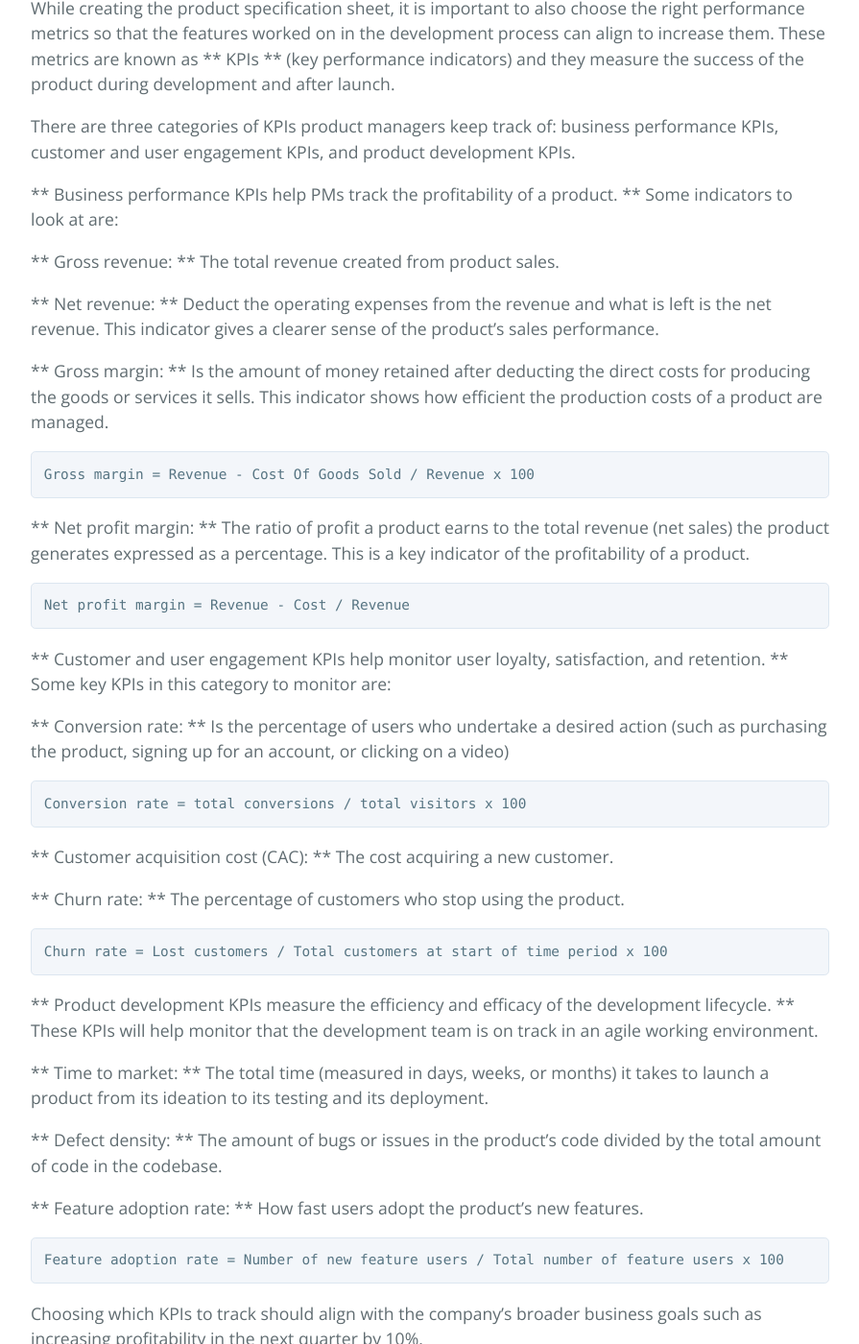
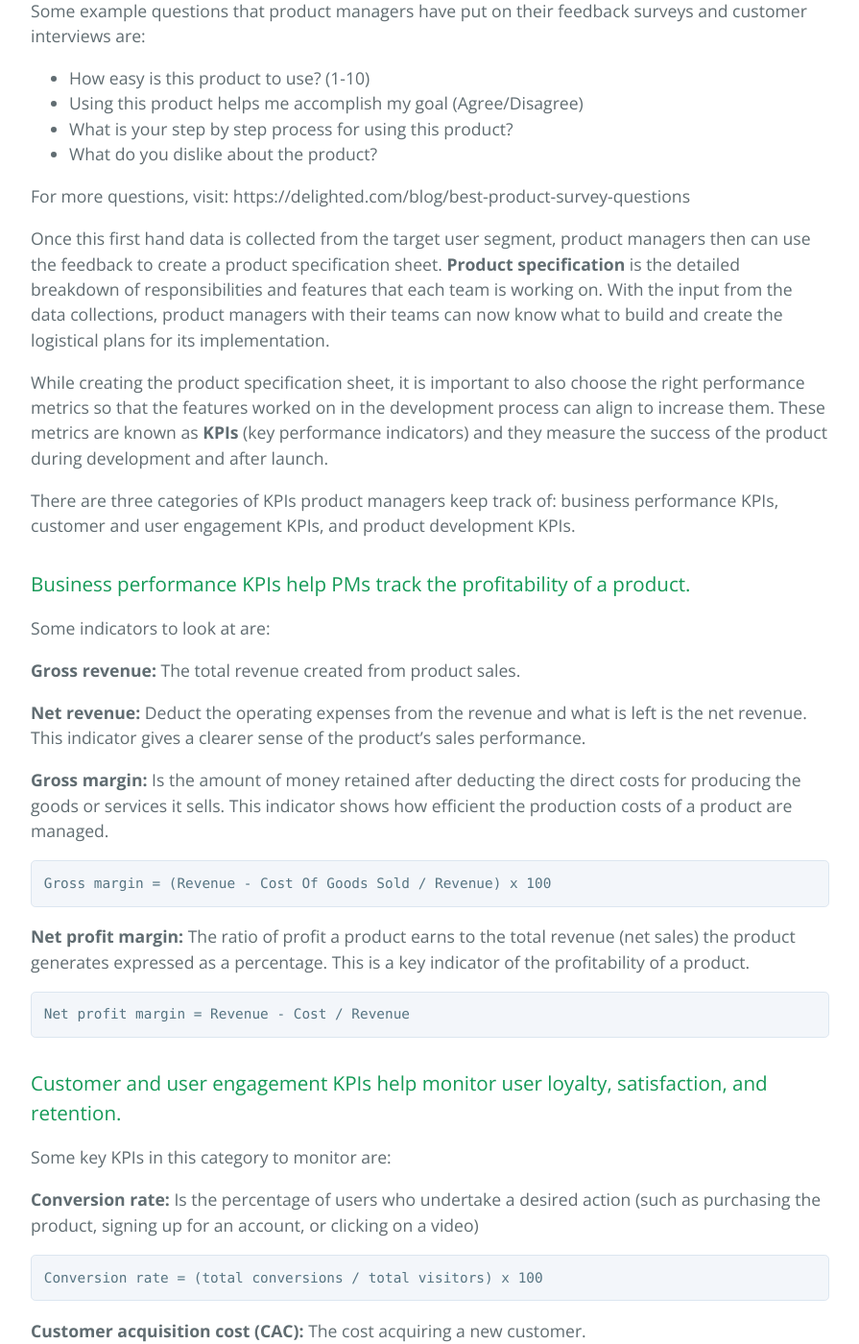
Before and after one commit to learning-software-engineering/learning-software-engineering.github.io, a Jekyll site: the page built from Topics/Product_Management/Product_Development_Strategy.md, in a window 1280 px wide and 1400 px high, scrolled down 3696 px. Shown: the whole window at 96% size, without its empty margins (192-1087 px from the left). Built offline with Jekyll 4.4.1, drawn with Linux system fonts in a browser that asks for light colours; our own code applies the rules of GitHub Pages for plain Markdown files; some of the changed text lies outside the part shown.

Commit message:
Update Product_Development_Strategy.md
This commit was to fix formatting in the wiki article. Please look at the original PR with peer reviews, #411 for the marking process.

````diff
--- a/Topics/Product_Management/Product_Development_Strategy.md
+++ b/Topics/Product_Management/Product_Development_Strategy.md
@@ -1,5 +1,7 @@
+# Product Development Strategy For Product Managers
+
 ## Table of Contents
-- [What is a Product Development Strategy and Why is it Important?](#PDS)
+- [Why Create A Product Development Strategy](#PDS)
 - [Steps to Build a Product Development Strategy](#steps)
   - [Conduct Market Research](#market-research)
   - [Conduct Primary Research](#primary-research)
@@ -8,7 +10,7 @@
 - [Sources](#sources)
 
 <a name="PDS"></a>
-# What is a Product Development Strategy and Why is it Important?
+# Why Create A Product Development Strategy?
 
 When creating a new product as a product manager, the common stages involve organizing and overseeing cross functional teams through these stages of the product life cycle:
 
@@ -36,36 +38,34 @@ Product development strategies will vary based on a variety of factors such as t
 <a name="market-research"></a>
 ## 1. Conduct Market Research
 
-	An idea for a new feature or product may sound great in theory. However, to discover if there would be a real demand in the market, then effective market research must first be conducted to ensure true product-market fit. Conducting market research is the preliminary data gathering step, in which the product research team looks at existing data to gain an understanding of the general user scape to find where the demand or pain points may lie.
+An idea for a new feature or product may sound great in theory. However, to discover if there would be a real demand in the market, then effective market research must first be conducted to ensure true product-market fit.
 
 Common sources PM’s use include industry reports, statistics, and news articles, to find where their proposed new product may fit in the market. They then collect, aggregate, and form ideas from the data and put it in a centralized location to  decide on the direction of the product.
 
 With many possible directions that a product can take, it is important for a product manager to choose a prioritization framework to streamline the decision making process and pick the most suitable features of a product to work on.
 
-A ** prioritization framework ** is designed to help teams make informed decisions about choosing which opportunities to pursue based on preestablished business goals, product requirements, and constraints.
+A **prioritization framework** is designed to help teams make informed decisions about choosing which opportunities to pursue based on preestablished business goals, product requirements, and constraints.
 
 A commonly used framework used in industry is the RICE framework.
 
-** RICE framework: **
+### RICE framework:
 Developed by Intercom to improve its own internal company decision making efforts, the RICE framework allows PMs to score each initiative they may consider pursuing according to the four factors:
 
-** Reach: ** Product managers first consider how many users their product will reach in a given time period. The terms ‘user’ and ‘time period’ can be defined differently based on the circumstances of the project. For example, users can refer to the number of free-trial signups or in app purchases made and the time period can be a month, a year, etc.
+**Reach:** Product managers first consider how many users their product will reach in a given time period. The terms ‘user’ and ‘time period’ can be defined differently based on the circumstances of the project. For example, users can refer to the number of free-trial signups or in app purchases made and the time period can be a month, a year, etc.
 
 The score will be the number of people you’ve estimated you will reach. If there were 1000 new signups in the course of a month, then the score is 1000.
 
-** Impact: ** The impact of a product can be both quantitative or qualitative. Quantitative measures can be how many people have bought the new product, while qualitative measures can be measured in a self defined scale such as perceived increase in customer satisfaction.
+**Impact:** The impact of a product can be both quantitative or qualitative. Quantitative measures can be how many people have bought the new product, while qualitative measures can be measured in a self defined scale such as perceived increase in customer satisfaction.
 
 The original scale developed by Intercom was out of 3 (being the biggest impact) and with 0.25 (being the lowest)
 
-** Confidence: ** So far, there can be a mixture of quantitative data to support the feasibility of a new product (such as with the Reach score) and scores where it is less data driven (such as the Impact score, when measuring customer satisfaction).
+**Confidence:** So far, there can be a mixture of quantitative data to support the feasibility of a new product (such as with the Reach score) and scores where it is less data driven (such as the Impact score, when measuring customer satisfaction).
 
 The confidence score accounts for this and scales the overall project score by the team’s confidence in the viability of the project. 100% means high confidence, 80% means medium confidence, and 50% means low confidence. When the score is 50%, this usually means that the project has unrealistic objectives and can be put down in order to pursue other priorities.
 
-** Effort: ** The effort score accounts for the potential downsides of pursuing this project. Calculating an effort score is done by estimating the time needed to complete the idea. This timeframe can again be self defined based on the constraints of the team.
+**Effort:** The effort score accounts for the potential downsides of pursuing this project. Calculating an effort score is done by estimating the time needed to complete the idea. This timeframe can again be self defined based on the constraints of the team.
 
-RICE score = $ Reach \cdot Impact \cdot Confidence \div Effort $
-
-Once the field is narrowed, the next stage of the product development strategy can be conducted to help strengthen the existing ideas.
+![image](https://github.com/learning-software-engineering/learning-software-engineering.github.io/assets/110625608/c1c2f24c-78c3-4614-9361-0f6322898553)
 
 <a name="primary-research"></a>
 ## 2. Conduct Primary Research
@@ -85,56 +85,59 @@ Some example questions that product managers have put on their feedback surveys
 
 For more questions, visit: https://delighted.com/blog/best-product-survey-questions
 
-Once this first hand data is collected from the target user segment, product managers then can use the feedback to create a product specification sheet. ** Product specification ** is the detailed breakdown of responsibilities and features that each team is working on. With the input from the data collections, product managers with their teams can now know what to build and create the logistical plans for its implementation.
+Once this first hand data is collected from the target user segment, product managers then can use the feedback to create a product specification sheet. **Product specification** is the detailed breakdown of responsibilities and features that each team is working on. With the input from the data collections, product managers with their teams can now know what to build and create the logistical plans for its implementation.
 
-While creating the product specification sheet, it is important to also choose the right performance metrics so that the features worked on in the development process can align to increase them. These metrics are known as ** KPIs ** (key performance indicators) and they measure the success of the product during development and after launch.
+While creating the product specification sheet, it is important to also choose the right performance metrics so that the features worked on in the development process can align to increase them. These metrics are known as **KPIs** (key performance indicators) and they measure the success of the product during development and after launch.
 
 There are three categories of KPIs product managers keep track of: business performance KPIs, customer and user engagement KPIs, and product development KPIs.
 
-** Business performance KPIs help PMs track the profitability of a product. ** Some indicators to look at are:
+### Business performance KPIs help PMs track the profitability of a product.
+Some indicators to look at are:
 
-** Gross revenue: ** The total revenue created from product sales.
+**Gross revenue:** The total revenue created from product sales.
 
-** Net revenue: ** Deduct the operating expenses from the revenue and what is left is the net revenue. This indicator gives a clearer sense of the product’s sales performance.
+**Net revenue:** Deduct the operating expenses from the revenue and what is left is the net revenue. This indicator gives a clearer sense of the product’s sales performance.
 
-** Gross margin: ** Is the amount of money retained after deducting the direct costs for producing the goods or services it sells. This indicator shows how efficient the production costs of a product are managed.
+**Gross margin:** Is the amount of money retained after deducting the direct costs for producing the goods or services it sells. This indicator shows how efficient the production costs of a product are managed.
 
 ```
-Gross margin = Revenue - Cost Of Goods Sold / Revenue x 100
+Gross margin = (Revenue - Cost Of Goods Sold / Revenue) x 100
 ```
 
-** Net profit margin: ** The ratio of profit a product earns to the total revenue (net sales) the product generates expressed as a percentage. This is a key indicator of the profitability of a product.
+**Net profit margin:** The ratio of profit a product earns to the total revenue (net sales) the product generates expressed as a percentage. This is a key indicator of the profitability of a product.
 
 ```
 Net profit margin = Revenue - Cost / Revenue
 ```
 
-** Customer and user engagement KPIs help monitor user loyalty, satisfaction, and retention. ** Some key KPIs in this category to monitor are:
+### Customer and user engagement KPIs help monitor user loyalty, satisfaction, and retention.
+Some key KPIs in this category to monitor are:
 
-** Conversion rate: ** Is the percentage of users who undertake a desired action (such as purchasing the product, signing up for an account, or clicking on a video)
+**Conversion rate:** Is the percentage of users who undertake a desired action (such as purchasing the product, signing up for an account, or clicking on a video)
 
 ```
-Conversion rate = total conversions / total visitors x 100
+Conversion rate = (total conversions / total visitors) x 100
 ```
 
-** Customer acquisition cost (CAC): ** The cost acquiring a new customer.
+**Customer acquisition cost (CAC):** The cost acquiring a new customer.
 
-** Churn rate: ** The percentage of customers who stop using the product.
+**Churn rate:** The percentage of customers who stop using the product.
 
 ```
-Churn rate = Lost customers / Total customers at start of time period x 100
+Churn rate = (Lost customers / Total customers at start of time period) x 100
 ```
 
-** Product development KPIs measure the efficiency and efficacy of the development lifecycle. ** These KPIs will help monitor that the development team is on track in an agile working environment.
+### Product development KPIs measure the efficiency and efficacy of the development lifecycle.
+These KPIs will help monitor that the development team is on track in an agile working environment.
 
-** Time to market: ** The total time (measured in days, weeks, or months) it takes to launch a product from its ideation to its testing and its deployment.
+**Time to market:** The total time (measured in days, weeks, or months) it takes to launch a product from its ideation to its testing and its deployment.
 
-** Defect density: ** The amount of bugs or issues in the product’s code divided by the total amount of code in the codebase.
+**Defect density:** The amount of bugs or issues in the product’s code divided by the total amount of code in the codebase.
 
-** Feature adoption rate: ** How fast users adopt the product’s new features.
+**Feature adoption rate:** How fast users adopt the product’s new features.
 
 ```
-Feature adoption rate = Number of new feature users / Total number of feature users x 100
+Feature adoption rate = (Number of new feature users / Total number of feature users) x 100
 ```
 
 Choosing which KPIs to track should align with the company’s broader business goals such as increasing profitability in the next quarter by 10%.
@@ -144,14 +147,14 @@ Choosing which KPIs to track should align with the company’s broader business
 
 Creating a prototype during product development is important in several respects:
 
-- ** Iterate better: **  The conventional method of creating a formal requirements document is a highly time consuming process. In order to give specific and detailed feedback, the person must study the document extensively to know where to request their changes. With prototypes however, if a change is required, the requester can directly point to the place in the UI where the change is requested. This allows product teams to make changes faster, and iterate better.
-- ** Better technical feedback: ** Developers often see the product late in the design process. If they can be shown a prototype of the product early on however, (instead of the usual lengthy documentation) they can easily see the dependencies between elements and suggest new solutions to help build the MVP.
+- **Iterate better:**  The conventional method of creating a formal requirements document is a highly time consuming process. In order to give specific and detailed feedback, the person must study the document extensively to know where to request their changes. With prototypes however, if a change is required, the requester can directly point to the place in the UI where the change is requested. This allows product teams to make changes faster, and iterate better.
+- **Better technical feedback:** Developers often see the product late in the design process. If they can be shown a prototype of the product early on however, (instead of the usual lengthy documentation) they can easily see the dependencies between elements and suggest new solutions to help build the MVP.
 
-The ** Minimum Viable Product ** (MVP) is the simplest version of a product, and has the express purpose of having enough features to attract customers and validate a product idea.
+The **Minimum Viable Product** (MVP) is the simplest version of a product, and has the express purpose of having enough features to attract customers and validate a product idea.
 
 Testing the product allows the product team to see how customers may use or respond to the new capability and allows for the capture of errors before its launch. Standard industry approaches to product testing include A/B testing and QA testing.
 
-** A/B Testing **
+### A/B Testing
 
 This form of testing is when two or more versions of the same product are created. They may vary slightly—the size of text in a website’s UI for example—or considerably such as different shapes for the device. This allows the product team to identify the best performing feature through learning about user preferences and needs.
 
@@ -189,9 +193,9 @@ Key things to keep in mind for the launch are:
 
 It it important to monitor KPIs once the product has been released to market in for several reasons:
 
-- ** Measures progress over time: ** KPIs are quantifiable data which can be tracked in order to see whether your product is meeting your business goals over a period of time. By tracking the net profit margin, total revenue, and gross margin, businesses can track their financial growth and make changes accordingly.
+- **Measures progress over time:** KPIs are quantifiable data which can be tracked in order to see whether your product is meeting your business goals over a period of time. By tracking the net profit margin, total revenue, and gross margin, businesses can track their financial growth and make changes accordingly.
 
-- ** Make informed decisions: ** KPIs allow your team to use data to make educated choices towards the product. For example, if your revenue decreased by 20%, you can look at subscription losses, churn rate, and conversion rate to make an informed hypothesis and make a solution based on that.
+- **Make informed decisions:** KPIs allow your team to use data to make educated choices towards the product. For example, if your revenue decreased by 20%, you can look at subscription losses, churn rate, and conversion rate to make an informed hypothesis and make a solution based on that.
 
 Products launched to the market may grow and decline and it is important to monitor quantifiable metrics through KPIs and continual user testing, in order to create better features, or eventually retire the product once it has declined.
 
````
Also changed, not shown: other parts of Topics/Product_Management/Product_Development_Strategy.md (+7 -6 lines).
